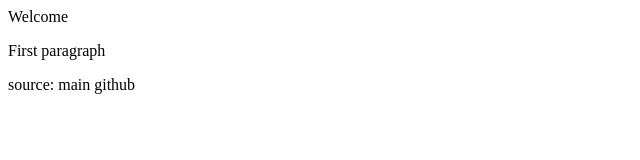
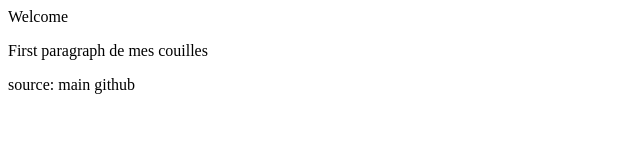
Before and after one commit to AyoubBOUFARRA/learning-git, a plain HTML site: page index.html in a window 1280 px wide. Shown: the full height of the page, 0-640 px from the left. Drawn offline with Linux system fonts and the light colour scheme.

Commit message:
Update index.html

```diff
--- a/index.html
+++ b/index.html
@@ -5,7 +5,7 @@
 
 
 
-    <p>First paragraph</p>
+    <p>First paragraph de mes couilles</p>
 
     <p>source: main github</p>
 
```
